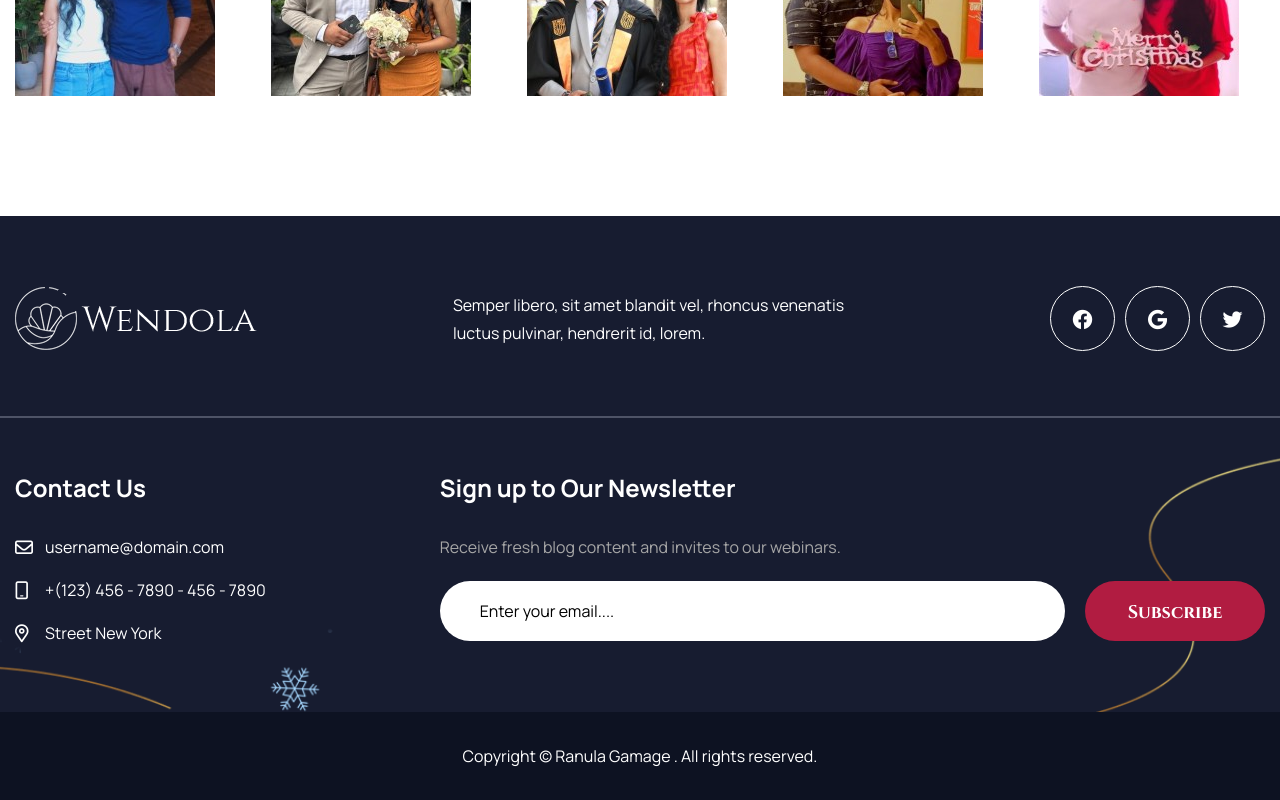
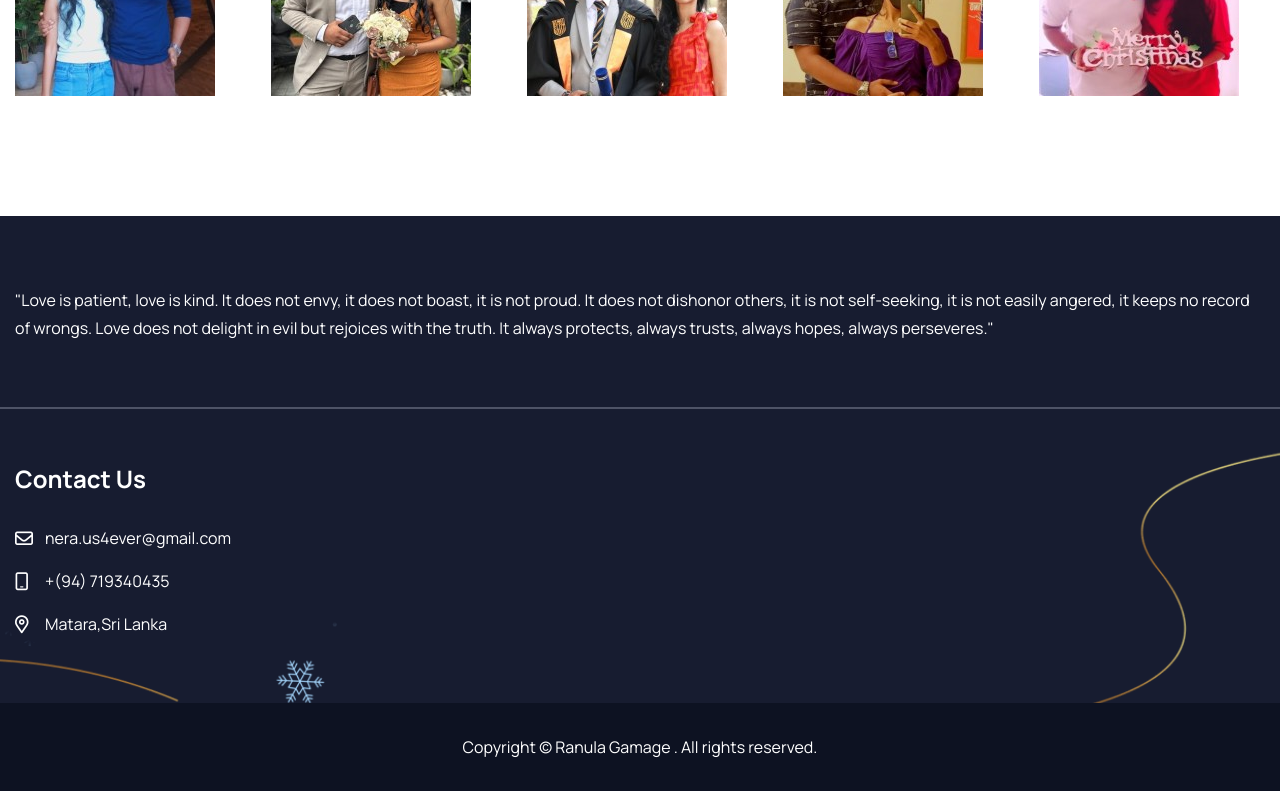
Before and after one commit to RanulaGihara/themeforest-SCV5JGgZ-wendola-wedding-planner-react-template, a Next.js app in the folder file/: page / in a window 1280 px wide. Shown: the part 8469-9269 px from the top of the page. Built offline with nearby package versions, Linux system fonts and the light colour scheme.

Commit message:
changes in footer

```diff
--- a/file/components/layout/Footer1.js
+++ b/file/components/layout/Footer1.js
@@ -8,19 +8,19 @@ export default function Footer1() {
 		<div className="footer-upper">
 			<div className="auto-container">
 				<div className="outer-box">
-					<div className="upper-left">
+					{/* <div className="upper-left">
 						<div className="logo"><img src="images/logo.png" alt="Logo" title="Wendola"/></div>
+					</div> */}
+					<div className="upper-center">
+						<div className="text">"Love is patient, love is kind. It does not envy, it does not boast, it is not proud. It does not dishonor others, it is not self-seeking, it is not easily angered, it keeps no record of wrongs. Love does not delight in evil but rejoices with the truth. It always protects, always trusts, always hopes, always perseveres." </div>
 					</div>
-					<div className="upper-center">
-						<div className="text">Semper libero, sit amet blandit vel, rhoncus venenatis <br/> luctus pulvinar, hendrerit id, lorem.</div>
-					</div>
-					<div className="upper-right">
+					{/* <div className="upper-right">
 						<ul className="social-icon-one">
 							<li><Link href="#"><i className="fab fa-facebook"></i></Link></li>
 							<li><Link href="#"><i className="fab fa-google"></i></Link></li>
 							<li><Link href="#"><i className="fab fa-twitter"></i></Link></li>
 						</ul>
-					</div>
+					</div> */}
 				</div>
 			</div>
 		</div>
@@ -32,14 +32,14 @@ export default function Footer1() {
 							<h6 className="widget-title">Contact Us</h6>
 							<div className="widget-content">
 								<ul className="contact-list light">
-									<li><i className="icon far fa-envelope"></i><Link href="#">username@domain.com</Link></li>
-									<li><i className="icon far fa-mobile"></i><Link href="#">+(123) 456 - 7890 - 456 - 7890</Link></li>
-									<li><i className="icon far fa-map-marker-alt"></i><Link href="#">Street New York</Link></li>
+									<li><i className="icon far fa-envelope"></i><Link href="#">nera.us4ever@gmail.com</Link></li>
+									<li><i className="icon far fa-mobile"></i><Link href="#">+(94) 719340435</Link></li>
+									<li><i className="icon far fa-map-marker-alt"></i><Link href="#">Matara,Sri Lanka</Link></li>
 								</ul>
 							</div>
 						</div>
 					</div>
-					<div className="footer-column col-xl-8 col-lg-8 col-md-7 col-sm-12">
+					{/* <div className="footer-column col-xl-8 col-lg-8 col-md-7 col-sm-12">
 						<div className="footer-widget newsletter-widget">
 							<h6 className="widget-title">Sign up to Our Newsletter</h6>
 							<div className="widgets-content">
@@ -54,7 +54,7 @@ export default function Footer1() {
 								</div>
 							</div>
 						</div>
-					</div>
+					</div> */}
 				</div>
 			</div>
 		</div>
--- a/file/components/sections/Event1.js
+++ b/file/components/sections/Event1.js
@@ -20,7 +20,7 @@ const Event1 = () => {
                             <div className="inner-box">
                                 <figure className="image overlay-anim"><Link href="images/resource/event-1.jpg" className="lightbox-image"><img src="images/resource/event-1.jpg" alt="Image"/></Link></figure>
                                 <div className="text">Today, we celebrate the love and commitment of this wonderful couple.</div>
-                                <Link href="page-events" className="theme-btn btn-style-one"><span className="btn-title">View Map</span></Link>
+                                <Link href="https://g.co/kgs/3R1NSPT" className="theme-btn btn-style-one"><span className="btn-title">View Map</span></Link>
                             </div>
                         </div>
 
--- a/file/components/sections/GallerySlider1.js
+++ b/file/components/sections/GallerySlider1.js
@@ -116,6 +116,16 @@ const GallerySlider1 = () => {
 						</div>
 					</div>
 				</SwiperSlide>
+				<SwiperSlide>
+					<div className="gallery-block-two">
+						<div className="inner-box">
+							<div className="image-box">
+								<figure className="image"><Link href="page-gallery"><img src="images/resource/gallery2-8.jpg" alt="Image"/></Link></figure>
+								<div className="overlay"><Link href="page-gallery" className="icon"><i className="fa fa-expand"></i></Link></div>
+							</div>
+						</div>
+					</div>
+				</SwiperSlide>
 			</Swiper>
         </div>
     </section>
```
Also changed, not shown: file/public/images/resource/gallery2-8.jpg (added).
